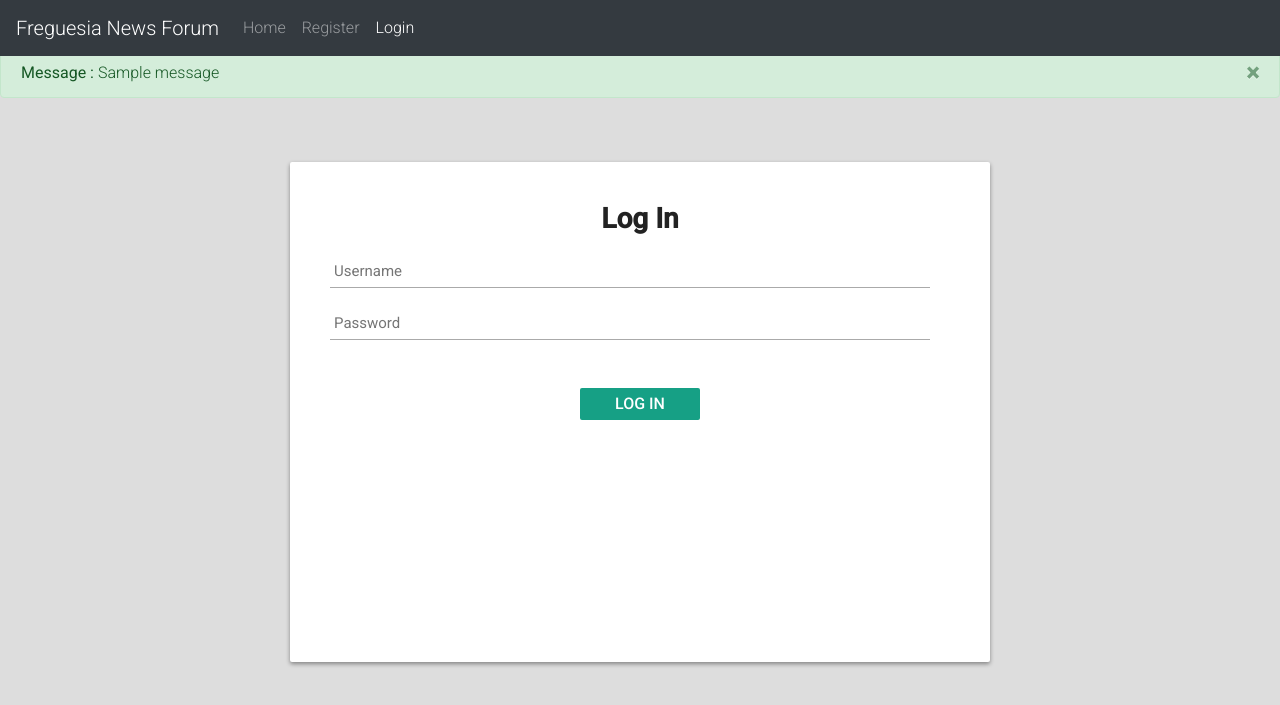
After one commit to davhenriques/xpto, a Django app: page /login/ in a window 1280 px wide. The commit adds this page. Shown: the top 705 px of the page. Run offline with Django 4.2, Linux system fonts and the light colour scheme; tables that the repository leaves empty hold one stand-in row (values such as "Sample post"); one stand-in notice (Sample message) is shown; some libraries are stand-ins or nearby versions.

Commit message:
autenticação com o djongo

```diff
--- /dev/null
+++ b/store/templates/basic.html
@@ -0,0 +1,69 @@
+<!doctype html>
+<html lang="en">
+  <head>
+    <meta charset="utf-8">
+    <meta name="viewport" content="width=device-width, initial-scale=1, shrink-to-fit=no">
+
+    <link rel="stylesheet" href="https://stackpath.bootstrapcdn.com/bootstrap/4.2.1/css/bootstrap.min.css" integrity="sha384-GJzZqFGwb1QTTN6wy59ffF1BuGJpLSa9DkKMp0DgiMDm4iYMj70gZWKYbI706tWS" crossorigin="anonymous">
+
+    <title>{% block title %} {% endblock %}</title>
+      <style>
+          {% block css %} {% endblock %}
+    </style>
+  </head>
+  <body>
+    <nav class="navbar navbar-expand-lg navbar-dark bg-dark fixed-top">
+  <a class="navbar-brand" href="/">Freguesia News Forum</a>
+  <button class="navbar-toggler" type="button" data-toggle="collapse" data-target="#navbarSupportedContent" aria-controls="navbarSupportedContent" aria-expanded="false" aria-label="Toggle navigation">
+    <span class="navbar-toggler-icon"></span>
+  </button>
+
+  <div class="collapse navbar-collapse" id="navbarSupportedContent">
+    <ul class="navbar-nav mr-auto">
+      <li class="nav-item {% block homeactive %} {% endblock homeactive %} ">
+        <a class="nav-link" href="/">Home <span class="sr-only"></span></a>
+      </li>
+      {% if user.is_authenticated %}
+<ul class="navbar-nav mr-2">
+<li class="nav-item dropdown">
+<a class="nav-link dropdown-toggle" href='#' id="navbarDropdown" role="button" data-toggle="dropdown"> Welcome {{request.user}}</a>
+<div class="dropdown-menu" aria-labelledby="navbarDropdown">
+          <a class="dropdown-item" href="/logout">Logout</a>
+
+      {% comment %} <li class="nav-item {% block profileactive %} {% endblock profileactive %}">
+        <a class="nav-link" href="/myprofile">Profile</a>
+      </li> {% endcomment %}
+      <li class="nav-item ">
+        <a class="nav-link" href="/users">Users</a>
+      </li>
+      <li class="nav-item ">
+        <a class="nav-link" href="/amigos">Friends</a>
+      </li>
+      <li class="nav-item ">
+        <a class="nav-link" href="/grupos">Groups</a>
+      </li>
+
+        </div>
+      </li>
+{% else %}
+      <li class="nav-item {% block registeractive %} {% endblock registeractive %}">
+        <a class="nav-link" href="/register">Register</a>
+      </li>
+      <li class="nav-item {% block loginactive %} {% endblock loginactive %}">
+        <a class="nav-link" href="/login">Login</a>
+      </li>
+
+      {% endif %}
+
+    </ul>
+  </div>
+</nav>
+<br>
+</body>
+{% block body %} {% endblock %}
+
+<script src="https://code.jquery.com/jquery-3.6.0.js" integrity="sha256-H+K7U5CnXl1h5ywQfKtSj8PCmoN9aaq30gDh27Xc0jk=" crossorigin="anonymous"></script>
+  <script src="https://cdnjs.cloudflare.com/ajax/libs/popper.js/1.14.6/umd/popper.min.js" integrity="sha384-wHAiFfRlMFy6i5SRaxvfOCifBUQy1xHdJ/yoi7FRNXMRBu5WHdZYu1hA6ZOblgut" crossorigin="anonymous"></script>
+  <script src="https://stackpath.bootstrapcdn.com/bootstrap/4.2.1/js/bootstrap.min.js" integrity="sha384-B0UglyR+jN6CkvvICOB2joaf5I4l3gm9GU6Hc1og6Ls7i6U/mkkaduKaBhlAXv9k" crossorigin="anonymous"></script>
+  {% block js %} {% endblock %}
+</html>
--- /dev/null
+++ b/store/templates/login.html
@@ -0,0 +1,120 @@
+{% extends 'basic.html' %}
+
+{% block title %} Log In {% endblock %}
+{% block loginactive %} active {% endblock loginactive %}
+{% block css %}
+@import url(https://fonts.googleapis.com/css?family=Roboto:400,300,500);
+*:focus {
+  outline: none;
+}
+
+body {
+  margin: 0;
+  padding: 0;
+  background: #DDD;
+  font-size: 16px;
+  color: #222;
+  font-family: 'Roboto', sans-serif;
+  font-weight: 300;
+}
+
+#login-box {
+  position: relative;
+  margin: 5% auto;
+  width: 700px;
+  height: 500px;
+  background: #FFF;
+  border-radius: 2px;
+  box-shadow: 0 2px 4px rgba(0, 0, 0, 0.4);
+}
+
+.items {
+  position: absolute;
+  top: 0;
+  left: 0;
+  box-sizing: border-box;
+  padding: 40px;
+  width: 700px;
+  height: 500px;
+}
+
+h1 {
+  margin: 0 0 20px 0;
+  font-weight: bold;
+  font-size: 28px;
+  text-align: center;
+}
+
+input[type="text"],
+input[type="password"] {
+  display: block;
+  box-sizing: border-box;
+  margin-bottom: 20px;
+  padding: 4px;
+  width: 600px;
+  height: 32px;
+  border: none;
+  border-bottom: 1px solid #AAA;
+  font-family: 'Roboto', sans-serif;
+  font-weight: 400;
+  font-size: 15px;
+  transition: 0.2s ease;
+}
+
+input[type="text"]:focus,
+input[type="password"]:focus {
+  border-bottom: 2px solid #16a085;
+  color: #16a085;
+  transition: 0.2s ease;
+}
+
+input[type="submit"] {
+  margin-top: 28px;
+  width: 120px;
+  height: 32px;
+  background: #16a085;
+  border: none;
+  border-radius: 2px;
+  color: #FFF;
+  font-family: 'Roboto', sans-serif;
+  font-weight: 500;
+  text-transform: uppercase;
+  transition: 0.1s ease;
+  cursor: pointer;
+  position: relative;
+  left: 250px;
+}
+
+input[type="submit"]:hover,
+input[type="submit"]:focus {
+  opacity: 0.8;
+  box-shadow: 0 2px 4px rgba(0, 0, 0, 0.4);
+  transition: 0.1s ease;
+}
+
+input[type="submit"]:active {
+  opacity: 1;
+  box-shadow: 0 1px 2px rgba(0, 0, 0, 0.4);
+  transition: 0.1s ease;
+}
+{% endblock %}
+{% block body %}
+<br>
+{% for message in messages  %}
+<div class="alert alert-{{ message.tags }} alert-dismissible fade show" role="alert">
+      <strong>Message : </strong> {{ message }}
+      <button type="button" class="close" data-dismiss="alert" aria-label="Close">
+        <span aria-hidden="true">&times;</span>
+      </button>
+    </div>
+{% endfor %}
+<div id="login-box">
+    <div class="items">
+      <h1>Log In</h1>
+              <form action="/login/" method="post"> {% csrf_token %}
+      <input type="text" name="username" placeholder="Username" />
+      <input type="password" name="password" placeholder="Password" />
+      <input type="submit" name="signup_submit" value="Log In" />
+    </div>
+  </div>
+  {% endblock %}
--- a/store/templates/produto.html
+++ b/store/templates/produto.html
@@ -41,7 +41,7 @@
                   </label>
                 </div>
               </div>
-              <button type="submit" class="btn btn-primary">Sign in</button>
+              <button type="submit" class="btn btn-primary">Criar</button>
             </form>
         </div>
 
--- a/store/urls.py
+++ b/store/urls.py
@@ -6,5 +6,6 @@ urlpatterns = [
     path('', views.index, name='index'),
     path('cart', views.cart, name='cart'),
     path('checkout', views.checkout, name='checkout'),
-    path('produto', views.produto, name='produto')
+    path('produto', views.produto, name='produto'),
+    path('login/', views.UserLogin, name='login')
 ]
--- a/store/views.py
+++ b/store/views.py
@@ -1,10 +1,16 @@
-from django.shortcuts import render
+from django.shortcuts import render, redirect, HttpResponse, Http404
 from django.template.response import TemplateResponse
 from store.models import Produtos, User
+from django.contrib.auth import authenticate, login, logout
+from django.contrib import messages
+from django.contrib.auth.decorators import login_required
 
 
 # Create your views here.
 def index(request):
+    print("teste")
+    if (request.user.is_anonymous):
+        print("no login")
     if request.method == 'GET':
         prods = Produtos.objects.all()
         context = {"prods": prods}
@@ -18,5 +24,25 @@ def cart(request):
 def checkout(request):
     return render(request, "checkout.html")
 
+
 def produto(request):
     return render(request, 'produto.html')
+
+
+def UserLogin(request):
+    if request.method == "POST":
+        print("POST LOGIN")
+        username = request.POST['username']
+        password = request.POST['password']
+
+        user = authenticate(username=username, password=password)
+
+        if user is not None:
+            login(request, user)
+            messages.success(request, "Successfully Logged In")
+            return redirect("/")
+        else:
+            messages.error(request, "Invalid Credentials!!!" + username)
+        alert = True
+        return render(request, 'login.html', {'alert': alert})
+    return render(request, "login.html")
```
Also changed, not shown: store/migrations/0001_initial.py (added).
